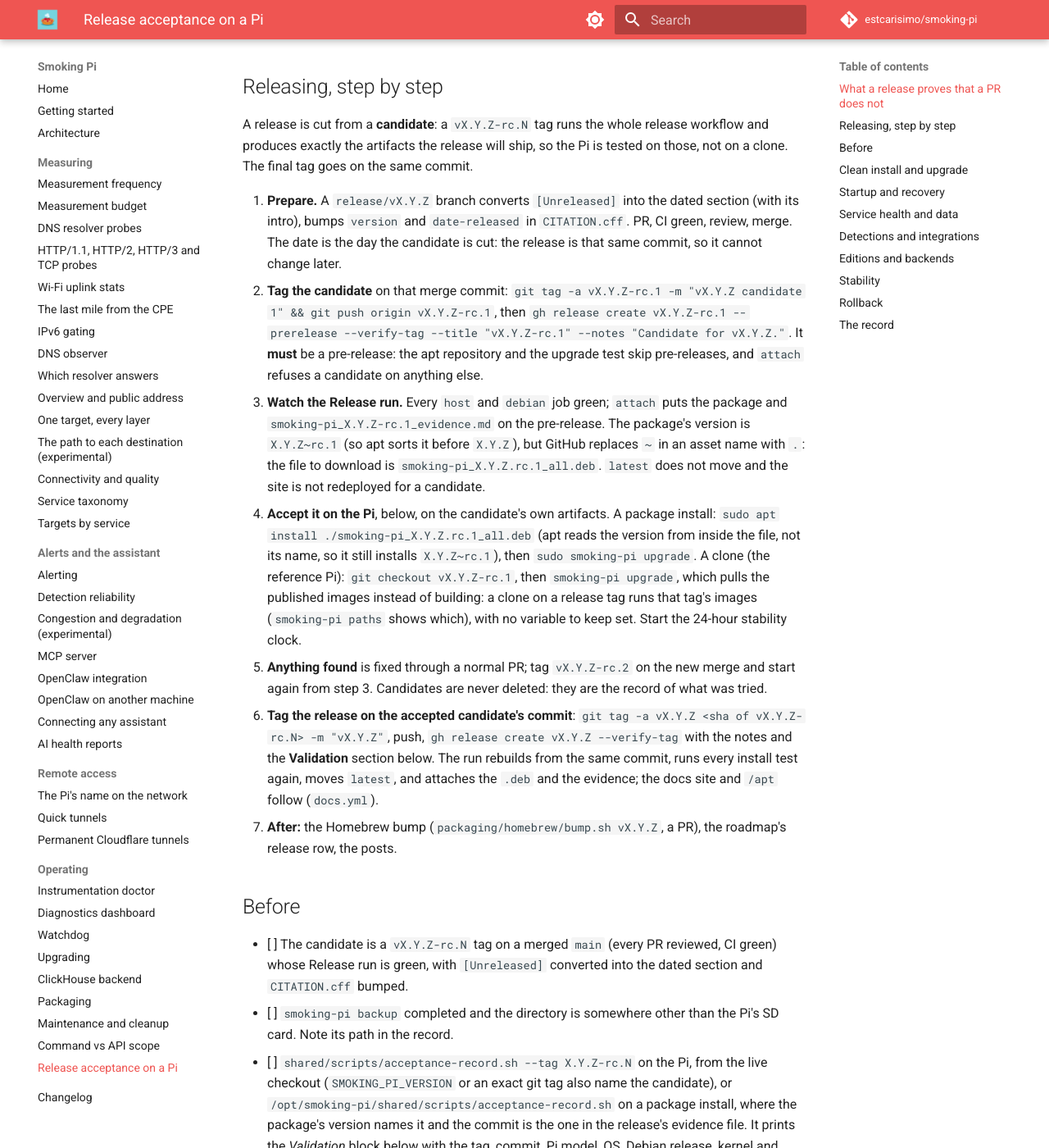
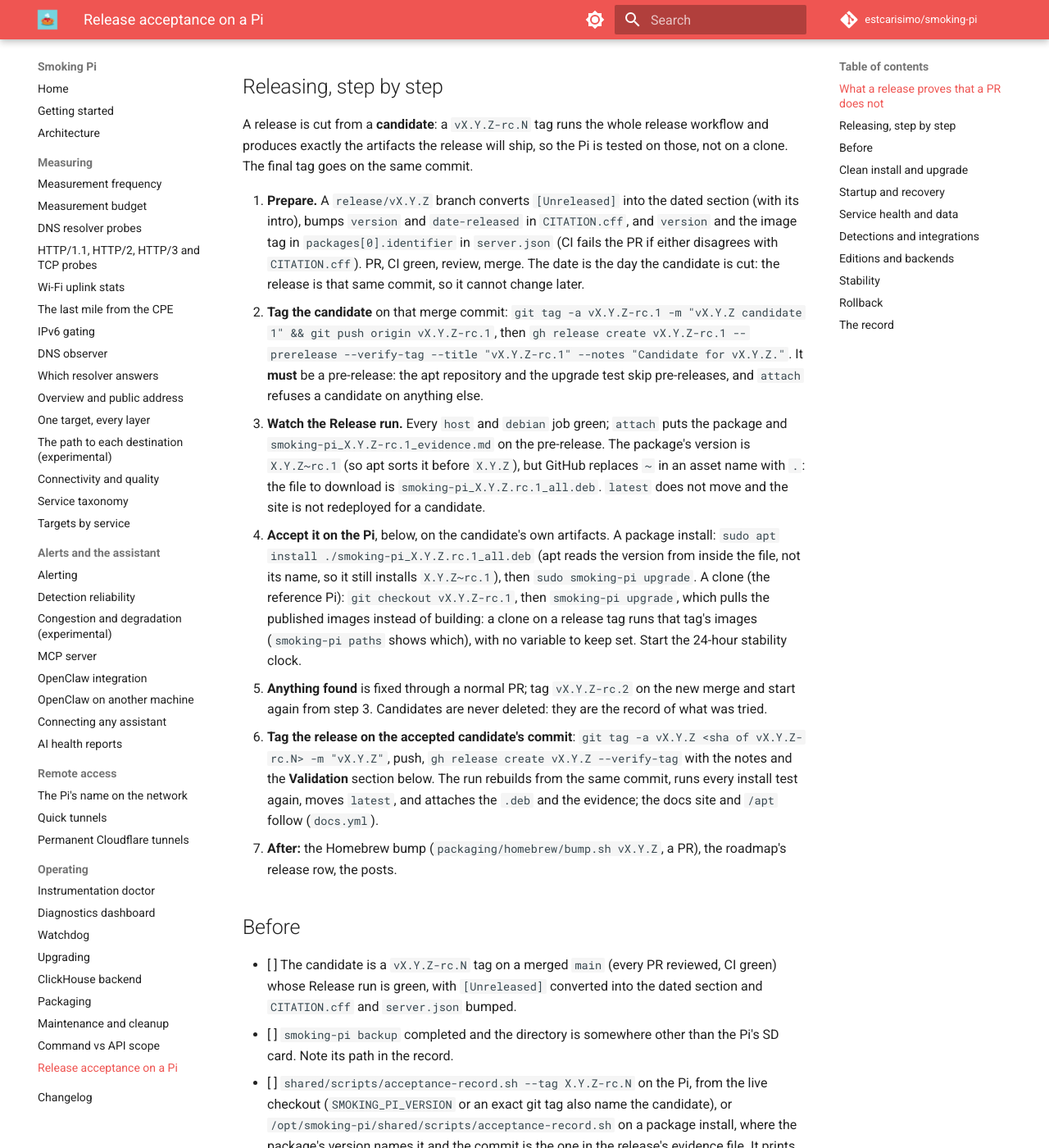
Before and after one commit to estcarisimo/smoking-pi, an MkDocs documentation site: the page built from docs/release-acceptance.md, in a window 1280 px wide and 1400 px high, scrolled down 1294 px. Shown: the whole window at 82% size. Built offline with MkDocs 1.6.1 and Material for MkDocs 9.7.7, drawn with Linux system fonts in a browser that asks for light colours; comment, search, counter and statistics services are not loaded.

Commit message:
docs(release): the release PR bumps server.json with CITATION.cff
Co-Authored-By: Claude Opus 5.5 <noreply@anthropic.com>

```diff
--- a/docs/release-acceptance.md
+++ b/docs/release-acceptance.md
@@ -45,7 +45,9 @@ the same commit.
 
 1. **Prepare.** A `release/vX.Y.Z` branch converts `[Unreleased]` into
    the dated section (with its intro), bumps `version` and `date-released`
-   in `CITATION.cff`. PR, CI green, review, merge. The date is the day
+   in `CITATION.cff`, and `version` and the image tag in
+   `packages[0].identifier` in `server.json` (CI fails the PR if either
+   disagrees with `CITATION.cff`). PR, CI green, review, merge. The date is the day
    the candidate is cut: the release is that same commit, so it cannot
    change later.
 2. **Tag the candidate** on that merge commit: `git tag -a vX.Y.Z-rc.1 -m
@@ -85,7 +87,8 @@ the same commit.
 
 - [ ] The candidate is a `vX.Y.Z-rc.N` tag on a merged `main` (every PR
   reviewed, CI green) whose Release run is green, with `[Unreleased]`
-  converted into the dated section and `CITATION.cff` bumped.
+  converted into the dated section and `CITATION.cff` and `server.json`
+  bumped.
 - [ ] `smoking-pi backup` completed and
   the directory is somewhere other than the Pi's SD card. Note its path in
   the record.
```
